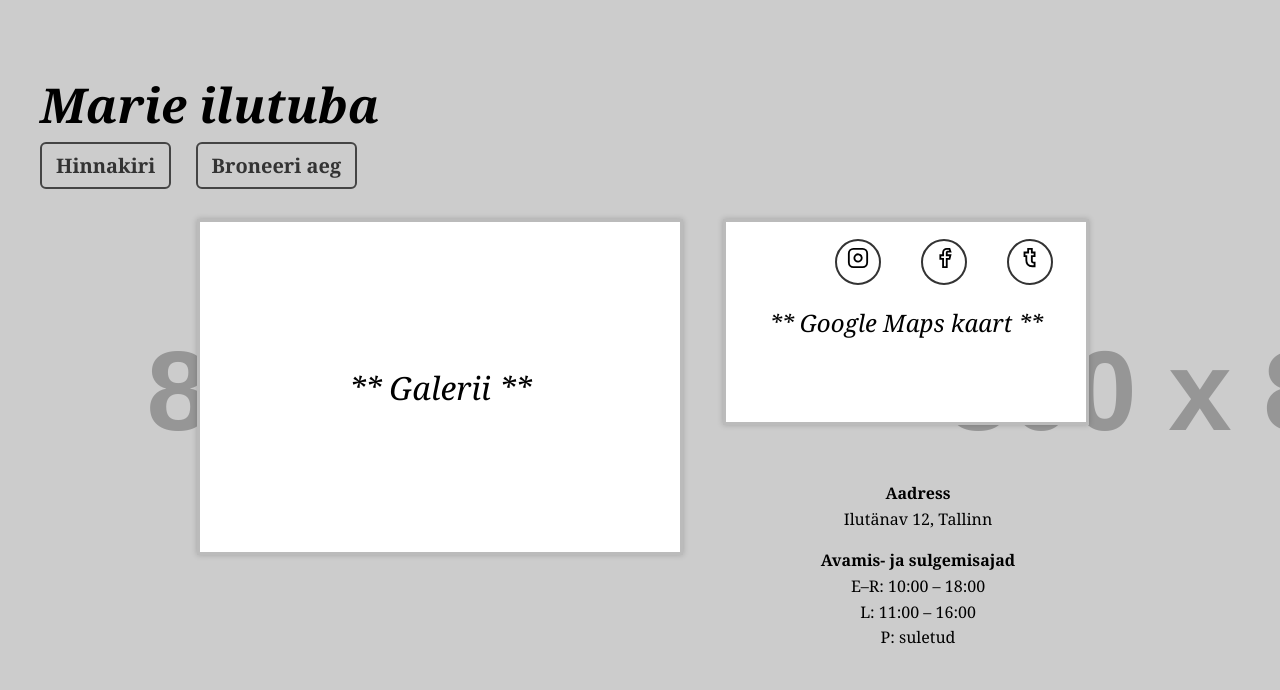
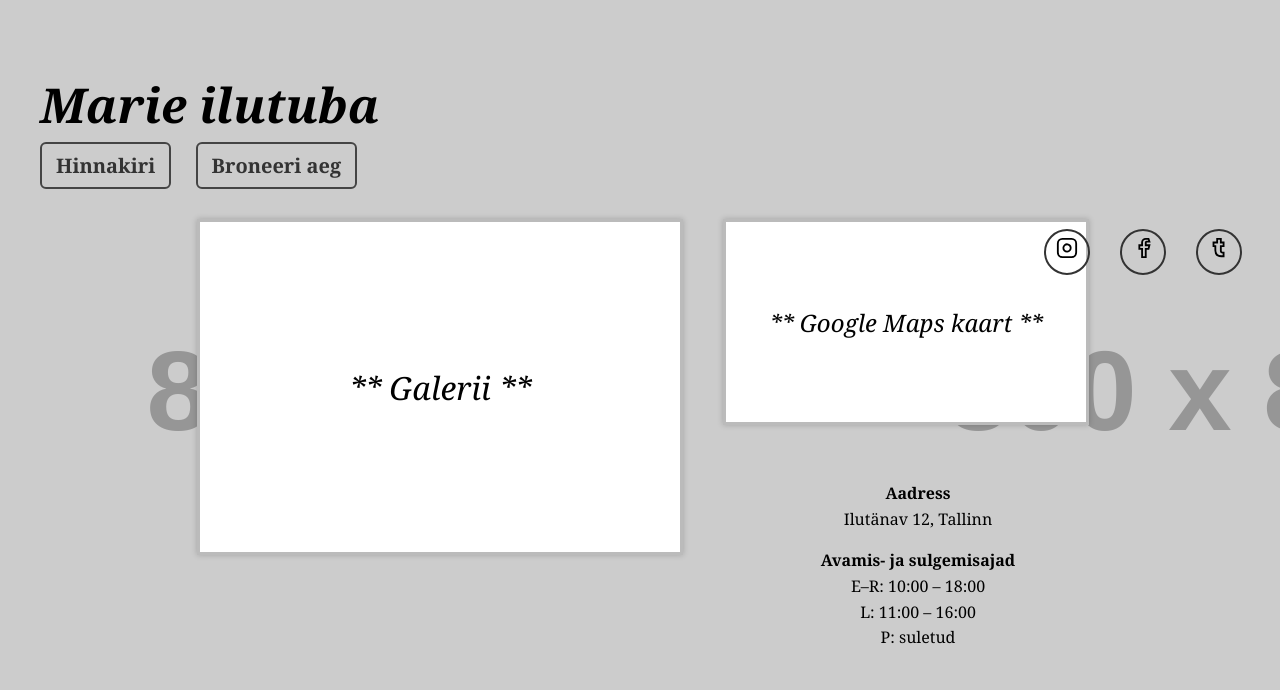
Before and after one commit to Arturilumae/Seminaar-9, a plain HTML site: page index.html in a window 1280 px wide. Drawn offline with Linux system fonts and the light colour scheme; placeholder pictures from the web are drawn by us.

Commit message:
Update index.html

```diff
--- a/index.html
+++ b/index.html
@@ -46,6 +46,7 @@
             padding: 20px;
             max-width: 1200px;
             margin: auto;
+            position: relative;
         }
 
         .gallery-box {
@@ -84,10 +85,11 @@
 
         .icons {
             position: absolute;
-            top: 20px;
-            right: 20px;
-            text-align: right;
-            margin: 0;
+            top: 20px; /* kastist kõrgemal, näiteks 20px üleval */
+            left: calc(50% + 240px); /* parempoolse kasti horisontaalne asukoht */
+            transform: translateX(-50%);
+            display: flex;
+            gap: 10px;
         }
 
         .icons a {
```
